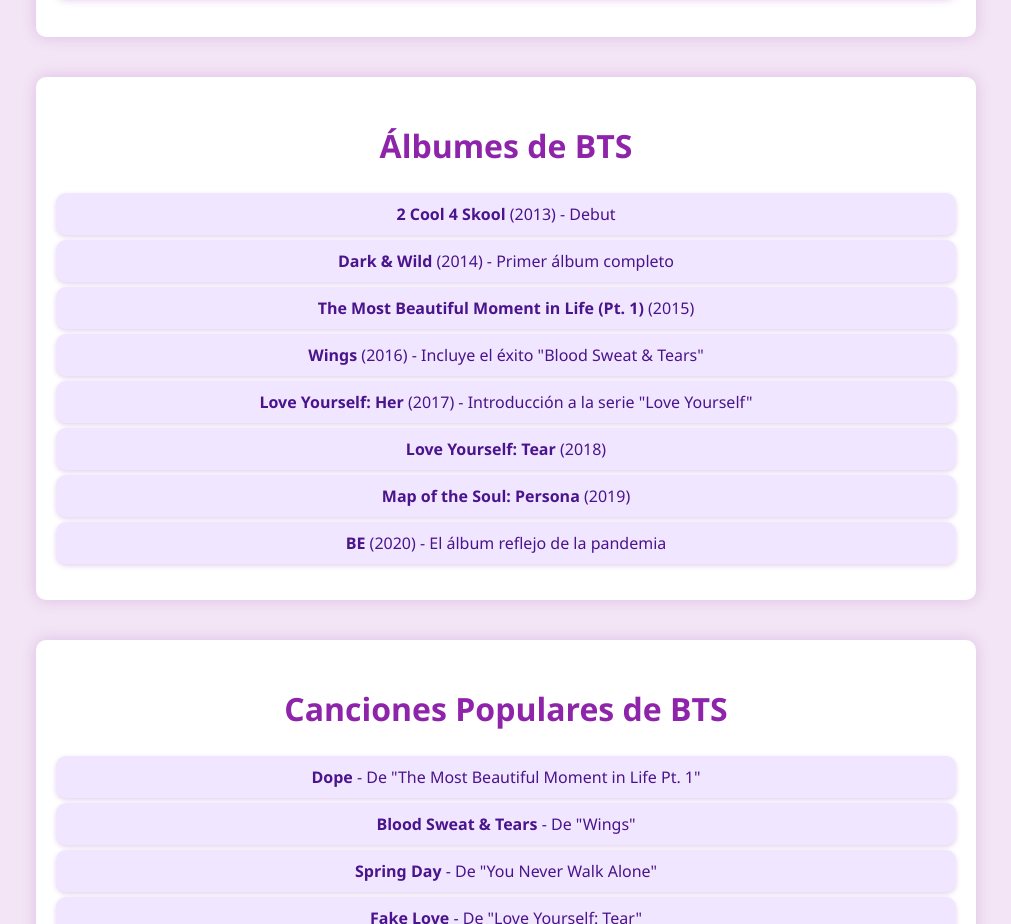
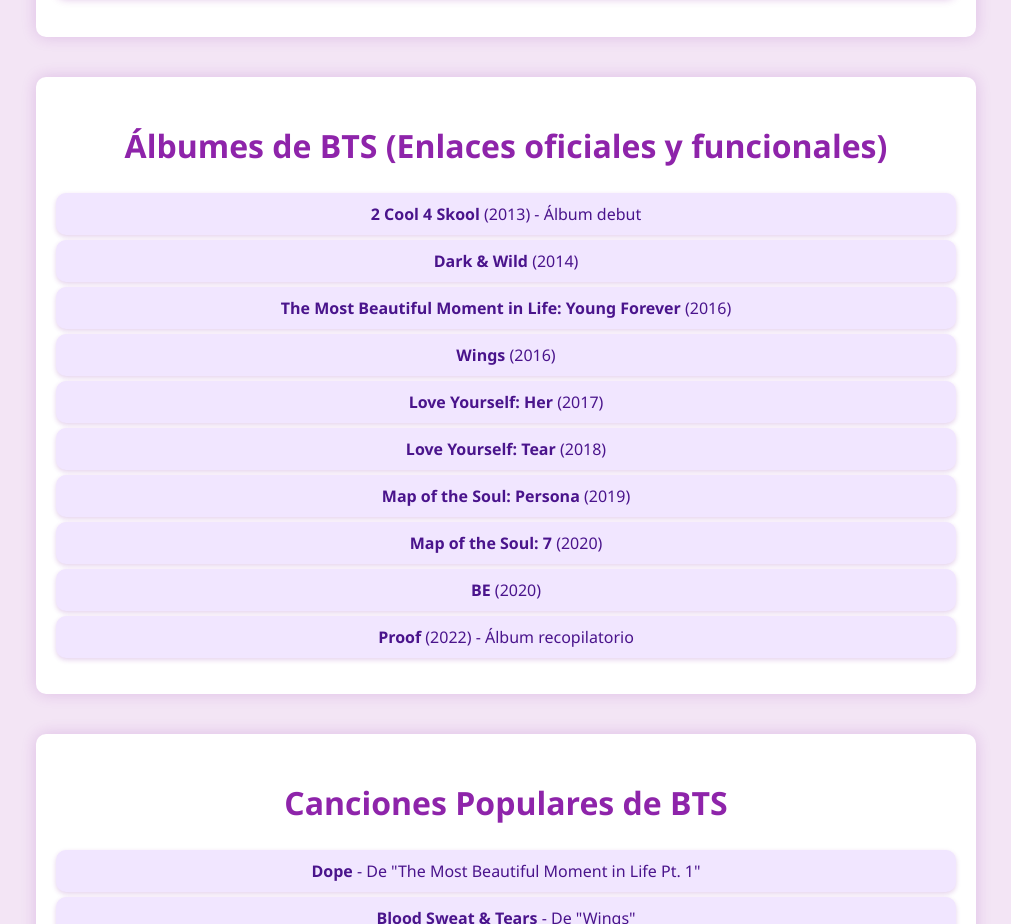
Before and after one commit to AngelxsAI/GISS, a plain HTML site: page bts.html in a window 1280 px wide. Shown: the part 2573-3497 px from the top of the page, without its empty margins (134-1145 px from the left). Drawn offline with Linux system fonts and the light colour scheme.

Commit message:
Update bts.html

```diff
--- a/bts.html
+++ b/bts.html
@@ -81,18 +81,21 @@
         </div>
     </section>
 <section class="albums-section">
-    <h2>Álbumes de BTS</h2>
+    <h2>Álbumes de BTS (Enlaces oficiales y funcionales)</h2>
     <ul>
-        <li><a href="https://www.youtube.com/playlist?list=OLAK5uy_nuxf7hW7Qek1mCEm7snA6G4DcPG0xJ0oI" target="_blank" style="text-decoration: none; color: inherit;"><strong>2 Cool 4 Skool</strong></a> (2013) - Debut</li>
-        <li><a href="https://www.youtube.com/playlist?list=OLAK5uy_nkFbLFjDD8aBetaNzKozyGv_Rjop6HLCk" target="_blank" style="text-decoration: none; color: inherit;"><strong>Dark & Wild</strong></a> (2014) - Primer álbum completo</li>
-        <li><a href="https://www.youtube.com/playlist?list=PLtC_ah2m5TJWKC5qcDdBqSag9VeRcMfI_" target="_blank" style="text-decoration: none; color: inherit;"><strong>The Most Beautiful Moment in Life (Pt. 1)</strong></a> (2015)</li>
-        <li><a href="https://www.youtube.com/playlist?list=PLtC_ah2m5TJXSYpKhAzNBfwTQ-rekGabo" target="_blank" style="text-decoration: none; color: inherit;"><strong>Wings</strong></a> (2016) - Incluye el éxito "Blood Sweat & Tears"</li>
-        <li><a href="https://www.youtube.com/playlist?list=PLMNMmvIC2uGZ9XRuMEbMmqnb-jtKMruhV" target="_blank" style="text-decoration: none; color: inherit;"><strong>Love Yourself: Her</strong></a> (2017) - Introducción a la serie "Love Yourself"</li>
+        <li><a href="https://www.youtube.com/playlist?list=OLAK5uy_nuxf7hW7Qek1mCEm7snA6G4DcPG0xJ0oI" target="_blank" style="text-decoration: none; color: inherit;"><strong>2 Cool 4 Skool</strong></a> (2013) - Álbum debut</li>
+        <li><a href="https://www.youtube.com/playlist?list=OLAK5uy_nkFbLFjDD8aBetaNzKozyGv_Rjop6HLCk" target="_blank" style="text-decoration: none; color: inherit;"><strong>Dark & Wild</strong></a> (2014)</li>
+        <li><a href="https://www.youtube.com/playlist?list=OLAK5uy_kEMThJexHzdfAYFuAkD0KPV-EqJwQmr0Q" target="_blank" style="text-decoration: none; color: inherit;"><strong>The Most Beautiful Moment in Life: Young Forever</strong></a> (2016)</li>
+        <li><a href="https://www.youtube.com/playlist?list=OLAK5uy_m-8xKTt3aOm8oOeqSclxkTZz9qW-MrU38" target="_blank" style="text-decoration: none; color: inherit;"><strong>Wings</strong></a> (2016)</li>
+        <li><a href="https://www.youtube.com/playlist?list=OLAK5uy_l-LOpvI8DY16D7U0KaTCwTJ6bf2zJGE2o" target="_blank" style="text-decoration: none; color: inherit;"><strong>Love Yourself: Her</strong></a> (2017)</li>
         <li><a href="https://www.youtube.com/playlist?list=OLAK5uy_nUGHD0PizAVMtRadQgtFK90Abbx0OQMdc" target="_blank" style="text-decoration: none; color: inherit;"><strong>Love Yourself: Tear</strong></a> (2018)</li>
-        <li><a href="https://www.youtube.com/playlist?list=PLNPGM2D7aODfnrlcYOizc4M_noYrzttfo" target="_blank" style="text-decoration: none; color: inherit;"><strong>Map of the Soul: Persona</strong></a> (2019)</li>
-        <li><a href="https://www.youtube.com/playlist?list=PLvwxw_LiHMjhKgL7AjgOWUzI79xNDC2YM" target="_blank" style="text-decoration: none; color: inherit;"><strong>BE</strong></a> (2020) - El álbum reflejo de la pandemia</li>
+        <li><a href="https://www.youtube.com/playlist?list=OLAK5uy_k3r5UJalLDi9pPIepAJcM3FYK3NqSXi9s" target="_blank" style="text-decoration: none; color: inherit;"><strong>Map of the Soul: Persona</strong></a> (2019)</li>
+        <li><a href="https://www.youtube.com/playlist?list=OLAK5uy_n4b-EBc9O8XWnIplA2l8nxAumSgECv9xM" target="_blank" style="text-decoration: none; color: inherit;"><strong>Map of the Soul: 7</strong></a> (2020)</li>
+        <li><a href="https://www.youtube.com/playlist?list=OLAK5uy_kvDptsnq_2hLdb6uMuAOipBz6EByT23AY" target="_blank" style="text-decoration: none; color: inherit;"><strong>BE</strong></a> (2020)</li>
+        <li><a href="https://www.youtube.com/playlist?list=OLAK5uy_kU47FBuOqIlMP6uU0vUQZ6aQHZVITu9TI" target="_blank" style="text-decoration: none; color: inherit;"><strong>Proof</strong></a> (2022) - Álbum recopilatorio</li>
     </ul>
 </section>
+
 
 <section class="songs-section">
     <h2>Canciones Populares de BTS</h2>
```
